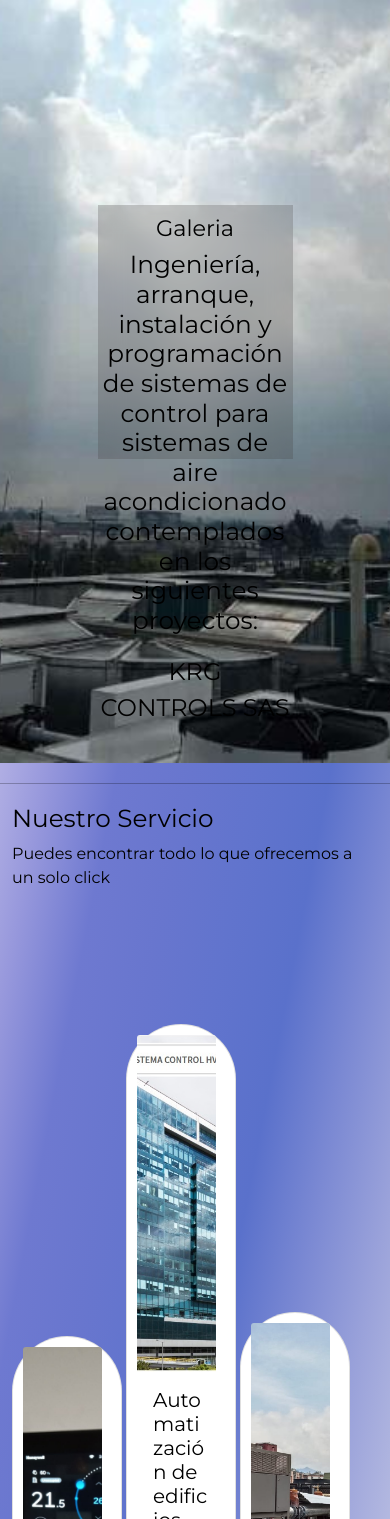
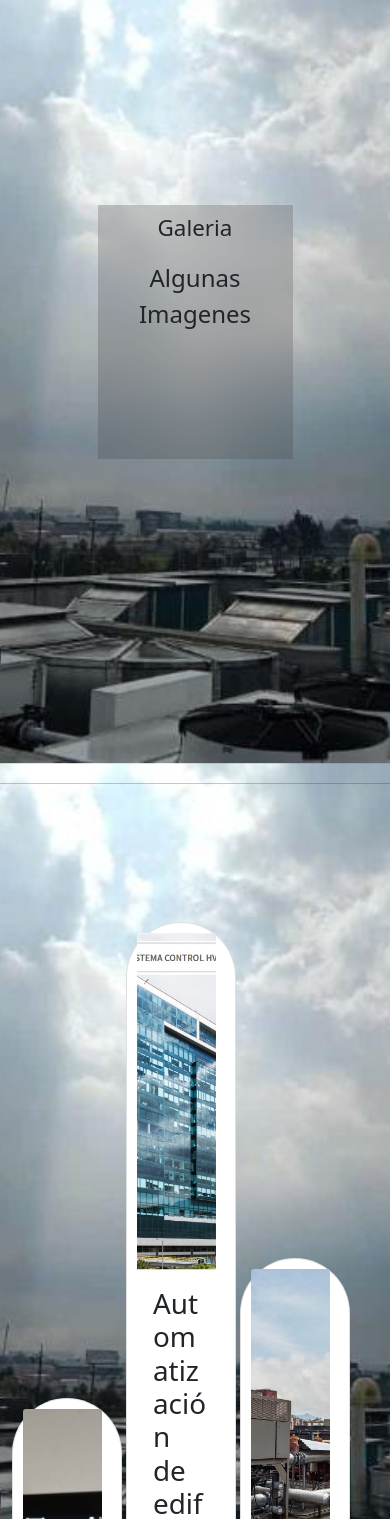
Before and after one commit to AlejoRamirez93/proyecto_entrega-2, a website: page pages/galeria.html in a window 390 px wide. Shown: the part 81-1600 px from the top of the page. Drawn offline with nearby package versions, Linux system fonts and the light colour scheme.

Commit message:
agrego correciones, scss

```diff
--- /dev/null
+++ b/SCSS/base.scss
@@ -0,0 +1,355 @@
+@import url('https://fonts.googleapis.com/css2?family=Montserrat:ital,wght@0,100;0,400;0,700;1,200&display=swap');
+
+* {
+    margin: 0;
+    padding: 0;
+    box-sizing: border-box;
+}
+
+body {
+    height: 100vh;
+    background-image: url(../assets/img/cielo.jpg);
+    background-size: cover;
+    background-position: center;
+    background-repeat: no-repeat;
+    background-attachment: fixed;
+}
+
+@media(max-width: 600px) {
+    body {
+        background-image: url(../assets/img/cielo.jpg);
+        background-size: cover;
+        background-position: center;
+        background-repeat: no-repeat;
+        background-attachment: fixed;
+
+    }
+}
+
+
+.header {
+    height: 100vh;
+    background-image: url(../assets/img/cielo.jpg);
+    background-size: cover;
+    background-position: center;
+    background-repeat: no-repeat;
+    background-attachment: fixed;
+
+}
+
+@media(max-width: 600px) {
+    .header {
+        background-image: url(../assets/img/cielo.jpg);
+        background-size: cover;
+        background-position: center;
+        background-repeat: no-repeat;
+        background-attachment: fixed;
+
+    }
+}
+
+.contenedorLogo {
+    width: 59%;
+    display: inline-block;
+    padding-top: 20px;
+
+}
+
+@media(max-width: 600px) {
+    .contenedorLogo {
+        width: 59%;
+        display: inline-block;
+        padding-top: 20px;
+
+    }
+}
+
+.Logo {
+    width: 80%;
+}
+
+@media(max-width: 600px) {
+    .Logo {
+        width: 80%;
+
+
+    }
+}
+
+.navegacion {
+    display: inline-block;
+    width: 40%;
+    text-align: right;
+
+}
+
+@media(max-width: 600px) {
+    .navegacion {
+        display: inline-block;
+        width: 40%;
+        text-align: right;
+
+
+    }
+}
+
+.listaItem {
+    list-style: none;
+    display: inline-block;
+    padding-left: 10px;
+    padding-top: o;
+}
+
+@media(max-width: 600px) {
+    .listaItem {
+        list-style: none;
+        display: inline-block;
+        padding-left: 10px;
+        padding-top: o;
+
+
+    }
+}
+
+.linkNav {
+    text-decoration: none;
+    color: black;
+    font-size: 1.5rem;
+}
+
+@media(max-width: 600px) {
+    .linkNav {
+        text-decoration: none;
+        color: black;
+        font-size: 1.5rem;
+
+
+    }
+}
+
+.contenedorTituloheader {
+    width: 50%;
+    height: 30vh;
+    margin: 0 auto;
+
+    background-color: rgba(67, 63, 63, 0.242);
+    margin-top: 200px;
+    text-align: center;
+    backdrop-filter: blur(12px);
+}
+
+@media(max-width: 600px) {
+    .contenedorTituloheader {
+        width: 50%;
+        height: 30vh;
+        margin: 0 auto;
+
+        background-color: rgba(67, 63, 63, 0.242);
+        margin-top: 200px;
+        text-align: center;
+        backdrop-filter: blur(12px);
+
+
+    }
+}
+
+.contenedorTituloheader h1 {
+    font-size: 1.4rem;
+    padding-top: 10px;
+}
+
+@media(max-width: 600px) {
+    .contenedorTituloheader h1 {
+        font-size: 1.4rem;
+        padding-top: 10px;
+
+
+    }
+}
+
+.contenedorTituloheader p {
+    font-size: 1.5rem;
+    padding-top: 10px;
+
+}
+
+@media(max-width: 600px) {
+    .contenedorTituloheader p {
+        font-size: 1.5rem;
+        padding-top: 10px;
+
+
+    }
+}
+
+.main {
+    height: 100vh;
+    margin-bottom: 5vh;
+
+}
+
+@media(max-width: 600px) {
+    .main {
+        font-size: 1.4rem;
+        padding-top: 10px;
+
+
+    }
+}
+
+.marginHr {
+    margin-top: 20px;
+    margin-bottom: 20px;
+
+}
+
+@media(max-width: 600px) {
+    .marginHr {
+        margin-top: 20px;
+        margin-bottom: 20px;
+
+
+
+    }
+}
+
+.sectionCards {
+    text-align: center;
+    width: 90%;
+    margin: 0 auto;
+
+}
+
+@media(max-width: 600px) {
+    .sectionCards {
+        text-align: center;
+        margin: 0 auto;
+
+
+
+    }
+}
+
+.sectionCards h2 {
+    font-size: 2rem;
+    padding-bottom: 5vh;
+
+}
+
+@media(max-width: 600px) {
+    .sectionCards h2 {
+        font-size: 2rem;
+        padding-bottom: 5vh;
+
+
+
+    }
+}
+
+.card {
+    margin-top: 14vh;
+    width: 30%;
+    display: inline-block;
+    border-radius: 113px 113px 113px 113px;
+    -webkit-border-radius: 113px 113px 113px 113px;
+    -moz-border-radius: 113px 113px 113px 113px;
+    padding: 10px;
+
+}
+
+@media(max-width: 600px) {
+    .card {
+        margin-top: 14vh;
+        display: inline-block;
+        border-radius: 113px 113px 113px 113px;
+        -webkit-border-radius: 113px 113px 113px 113px;
+        -moz-border-radius: 113px 113px 113px 113px;
+        padding: 10px;
+
+
+
+    }
+}
+
+.card img {
+    width: 90%;
+    height: 40vh;
+    object-fit: cover;
+
+}
+
+@media(max-width: 600px) {
+    .card img {
+        height: 40vh;
+        object-fit: cover;
+
+
+
+    }
+}
+
+.footer {
+    height: 30vh;
+    text-align: center;
+
+}
+
+@media(max-width: 600px) {
+    .footer {
+        height: 30vh;
+        text-align: center;
+
+
+
+    }
+}
+
+.footer p {
+    font-size: 1.5rem;
+    padding-top: 10px;
+
+}
+
+@media(max-width: 600px) {
+    .footer p {
+        font-size: 1.5rem;
+        padding-top: 10px;
+
+
+
+    }
+}
+
+.linkRedes {
+    text-decoration: none;
+    padding-left: 20px;
+    background-color: red;
+
+}
+
+@media(max-width: 600px) {
+    .linkRedes {
+        text-decoration: none;
+        padding-left: 20px;
+        background-color: red;
+
+
+
+    }
+}
+
+.icon {
+    color: black;
+    font-size: 4rem;
+
+}
+
+@media(max-width: 600px) {
+    .icon {
+        color: black;
+        font-size: 4rem;
+
+
+
+    }
+}
--- a/css/estilos.css
+++ b/css/estilos.css
@@ -1,99 +1,124 @@
 /*import de fuentes*/
 @import url('https://fonts.googleapis.com/css2?family=Montserrat:ital,wght@0,100;0,400;0,700;1,200&display=swap');
-*{
+
+* {
     margin: 0;
     padding: 0;
     box-sizing: border-box;
 }
-body{
-    font-family: 'Montserrat', sans-serif;
-    background-image: linear-gradient(to right bottom, #ffffff, #dedbf3, #bcb9e7, #9798dc, #6e79d0, #6876ce, #6174cd, #5a71cb, #7b89d3, #9aa2da, #b6bbe1, #d3d5e8);
-    color: black;
-}
-.header{
-    height: 100vh;/*siempre va a ocupar en el alto el 100% de la pantalla donde se encuentra parado*/
+
+body {
+    height: 100vh;
+    /*siempre va a ocupar en el alto el 100% de la pantalla donde se encuentra parado*/
     background-image: url(../assets/img/cielo.jpg);
     background-size: cover;
     background-position: center;
     background-repeat: no-repeat;
     background-attachment: fixed;
+    @media(max-wiidth: 600px)
 }
 
-.contenedorLogo{
+.header {
+    height: 100vh;
+    /*siempre va a ocupar en el alto el 100% de la pantalla donde se encuentra parado*/
+    background-image: url(../assets/img/cielo.jpg);
+    background-size: cover;
+    background-position: center;
+    background-repeat: no-repeat;
+    background-attachment: fixed;
+    @media(max-wiidth: 600px)
+}
+
+.contenedorLogo {
     width: 59%;
     display: inline-block;
     padding-top: 20px;
+    @media(max-wiidth: 600px)
+}
+
+.Logo {
+    width: 80%;
+    @media(max-wiidth: 600px)
+}
+
+.navegacion {
+    display: inline-block;
+    width: 40%;
+    text-align: right;
+    @media(max-wiidth: 600px)
 
 }
 
-.Logo{
-    width: 80%;
-}
-.navegacion{
-    display: inline-block;
-    width: 40%;
-    text-align: right;
-
-}
-
-.listaItem{
+.listaItem {
     list-style: none;
     display: inline-block;
     padding-left: 10px;
     padding-top: o;
+    @media(max-wiidth: 600px)
 }
 
 /*anclas de la navegacion*/
-.linkNav{
+.linkNav {
     text-decoration: none;
     color: black;
     font-size: 1.5rem;
+    @media(max-wiidth: 600px)
 }
 
 /*estilados del titulo principal index*/
-.contenedorTituloheader{
+.contenedorTituloheader {
     width: 50%;
     height: 30vh;
-    margin: 0 auto; /*el primer valor indica para el top y el bottom al mismo tiempo y el segundo indica el left y right*/
+    margin: 0 auto;
+    /*el primer valor indica para el top y el bottom al mismo tiempo y el segundo indica el left y right*/
     background-color: rgba(67, 63, 63, 0.242);
     margin-top: 200px;
     text-align: center;
     backdrop-filter: blur(12px);
+    @media(max-wiidth: 600px)
 
 }
 
-.contenedorTituloheader h1{
+.contenedorTituloheader h1 {
     font-size: 1.4rem;
     padding-top: 10px;
+    @media(max-wiidth: 600px)
 }
 
-.contenedorTituloheader p{
+.contenedorTituloheader p {
     font-size: 1.5rem;
     padding-top: 10px;
+    @media(max-wiidth: 600px)
 }
 
-.main{
+.main {
     height: 100vh;
     margin-bottom: 5vh;
+    @media(max-wiidth: 600px)
 }
-.marginHr{
+
+.marginHr {
     margin-top: 20px;
     margin-bottom: 20px;
+    @media(max-wiidth: 600px)
 }
 
-.sectionCards{
+.sectionCards {
     text-align: center;
     width: 90%;
     margin: 0 auto;
+    @media(max-wiidth: 600px)
 
 
 }
-.sectionCards h2{
+
+.sectionCards h2 {
     font-size: 2rem;
     padding-bottom: 5vh;
+    @media(max-wiidth: 600px)
 }
 
-.card{
+.card {
     margin-top: 14vh;
     width: 30%;
     display: inline-block;
@@ -101,32 +126,38 @@ body{
     -webkit-border-radius: 113px 113px 113px 113px;
     -moz-border-radius: 113px 113px 113px 113px;
     padding: 10px;
+    @media(max-wiidth: 600px)
 }
 
-.card img{
+.card img {
     width: 90%;
     height: 40vh;
     object-fit: cover;
+    @media(max-wiidth: 600px)
 
 }
 
-.footer{
+.footer {
     height: 30vh;
     text-align: center;
+    @media(max-wiidth: 600px)
 }
 
-.footer p{
+.footer p {
     font-size: 1.5rem;
     padding-top: 10px;
+    @media(max-wiidth: 600px)
 }
 
-.linkRedes{
+.linkRedes {
     text-decoration: none;
     padding-left: 20px;
     background-color: red;
+    @media(max-wiidth: 600px)
 }
 
-.icon{
+.icon {
     color: black;
     font-size: 4rem;
+    @media(max-wiidth: 600px)
 }
--- /dev/null
+++ b/package.json
@@ -0,0 +1,3 @@
+{
+  "description": ""
+}
--- a/pages/galeria.html
+++ b/pages/galeria.html
@@ -63,9 +63,7 @@
         <section>
             <div class="contenedorTituloheader">
                 <h1>Galeria</h1>
-                <h2>Ingeniería, arranque, instalación y programación de sistemas de control para sistemas de aire
-                    acondicionado contemplados en los siguientes proyectos:</h1>
-                    <p>KRG CONTROLS SAS</p>
+                <p>Algunas Imagenes</p>
             </div>
 
         </section>
@@ -73,14 +71,13 @@
     <main class="main">
         <hr class="marginHr">
         <section class="container">
-            <h2>Nuestro Servicio</h2>
-            <p>Puedes encontrar todo lo que ofrecemos a un solo click</p>
             <div class="card-group">
                 <div class="card">
                     <img src="../assets/img/Screen.jpg" alt="productos" class="card-img-top">
                     <div class="card-body">
-                        <h5 class="card-title">Termostato</h5>
-                        <p class="card-text">Contamos con implementación de termostatos para un control de la temperatura mas eficiente.
+                        <h2 class="card-title">Termostato</h2>
+                        <p class="card-text">Contamos con implementación de termostatos para un control de la
+                            temperatura mas eficiente.
                         </p>
 
                     </div>
@@ -88,7 +85,7 @@
                 <div class="card">
                     <img src="../assets/img/sistema.jpg" alt="eventos" class="card-img-top">
                     <div class="card-body">
-                        <h5 class="card-title">Automatización de edificios</h5>
+                        <h1 class="card-title">Automatización de edificios</h1>
                         <p class="card-text">Contamos con automatización de edificios con el sistema control HVAC
                             (heating, ventilation and air conditioning) es un sistema de climatización y ventilación.
                         </p>
@@ -98,8 +95,9 @@
                 <div class="card">
                     <img src="../assets/img/sistema2.jpg" alt="nosotros" class="card-img-top">
                     <div class="card-body">
-                        <h5 class="card-title">Control de plantas de agua fría</h5>
-                        <p class="card-text">Implementamos los mejore sistemas para el control de plantas de agua fría.</p>
+                        <h1 class="card-title">Control de plantas de agua fría</h1>
+                        <p class="card-text">Implementamos los mejore sistemas para el control de plantas de agua fría.
+                        </p>
 
                     </div>
                 </div>
```
Also changed, not shown: index.html (+3 -5 lines), pages/nosotros.html (+5 -8 lines), assets/img/cielo2.jpg (added), css/styles.css (added), 1 other file.
